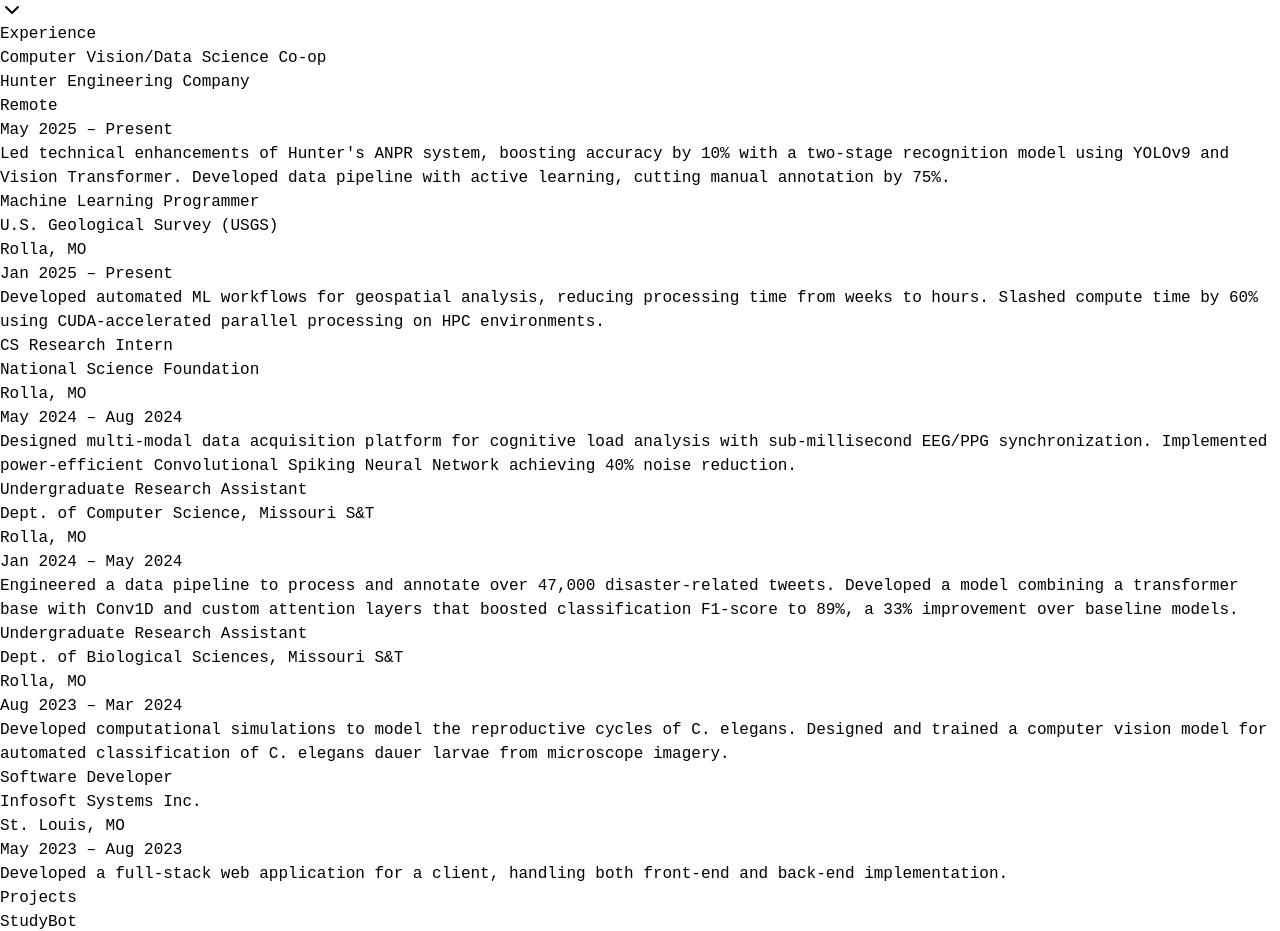
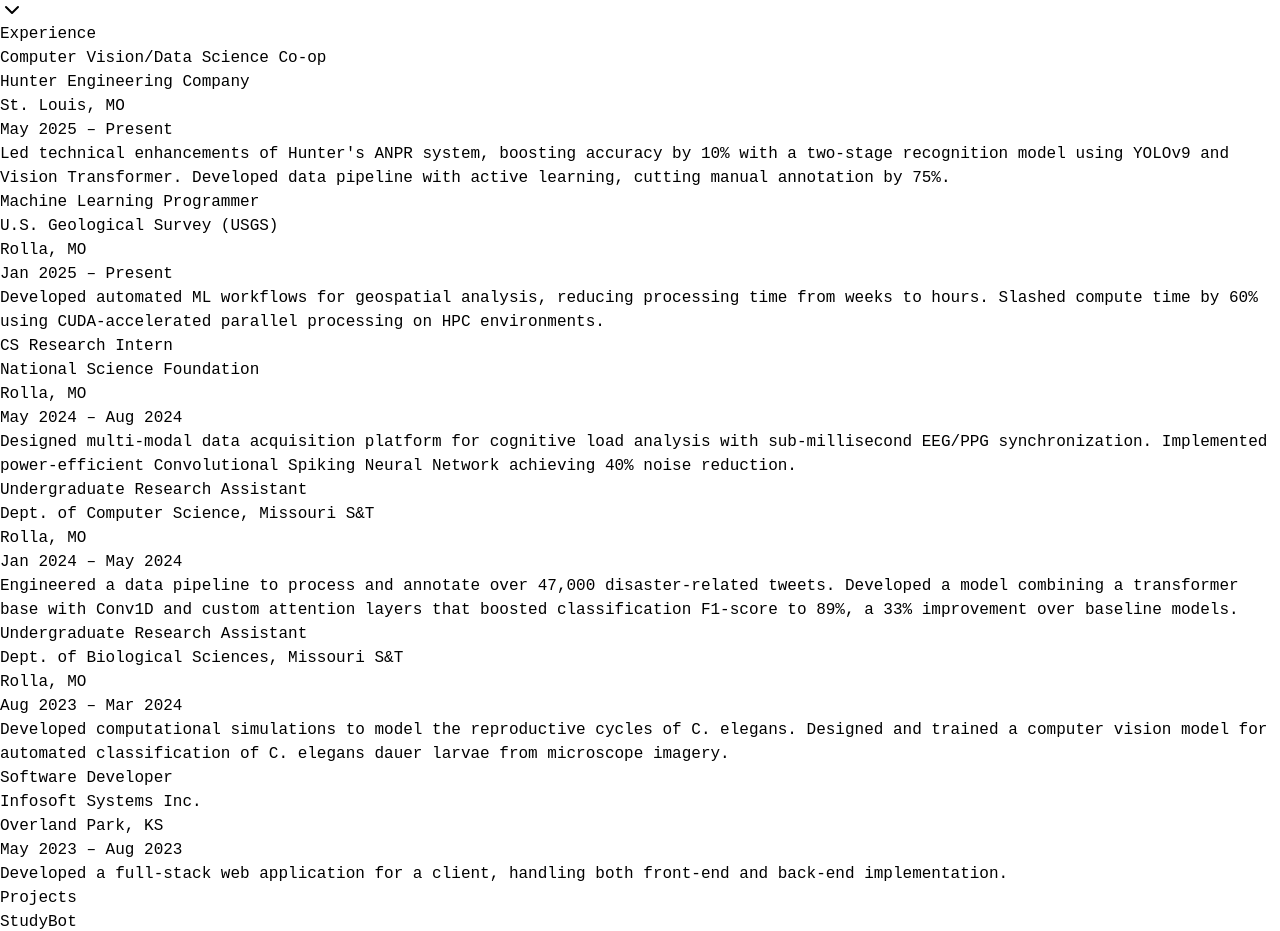
Before and after one commit to pateyu/pateyu.github.io, a React (Vite) app: page / in a window 1280 px wide. Shown: the part 1290-2221 px from the top of the page. Built offline with nearby package versions, Linux system fonts and the light colour scheme.

Commit message:
changed old info

```diff
--- a/src/App.jsx
+++ b/src/App.jsx
@@ -8,7 +8,7 @@
   const [scrolled, setScrolled] = useState(false);
   const fullCommand = 'echo "Hello World"';
 
-  // Typing effect for command only
+  // Typing effect
   useEffect(() => {
     if (typedCommand.length < fullCommand.length) {
       const timeout = setTimeout(() => {
@@ -44,7 +44,7 @@
   const scrollToSection = (index) => {
     const sections = document.querySelectorAll('.section');
     sections[index]?.scrollIntoView({ behavior: 'smooth' });
-    setIsMenuOpen(false); // Close menu after navigation
+    setIsMenuOpen(false);
   };
 
   const toggleMenu = () => {
@@ -87,7 +87,7 @@
       title: "Computer Vision/Data Science Co-op",
       company: "Hunter Engineering Company",
       period: "May 2025 – Present",
-      location: "Remote",
+      location: "St. Louis, MO",
       description: "Led technical enhancements of Hunter's ANPR system, boosting accuracy by 10% with a two-stage recognition model using YOLOv9 and Vision Transformer. Developed data pipeline with active learning, cutting manual annotation by 75%."
     },
     {
@@ -122,7 +122,7 @@
       title: "Software Developer",
       company: "Infosoft Systems Inc.",
       period: "May 2023 – Aug 2023",
-      location: "St. Louis, MO",
+      location: "Overland Park, KS",
       description: "Developed a full-stack web application for a client, handling both front-end and back-end implementation."
     }
   ];
```
